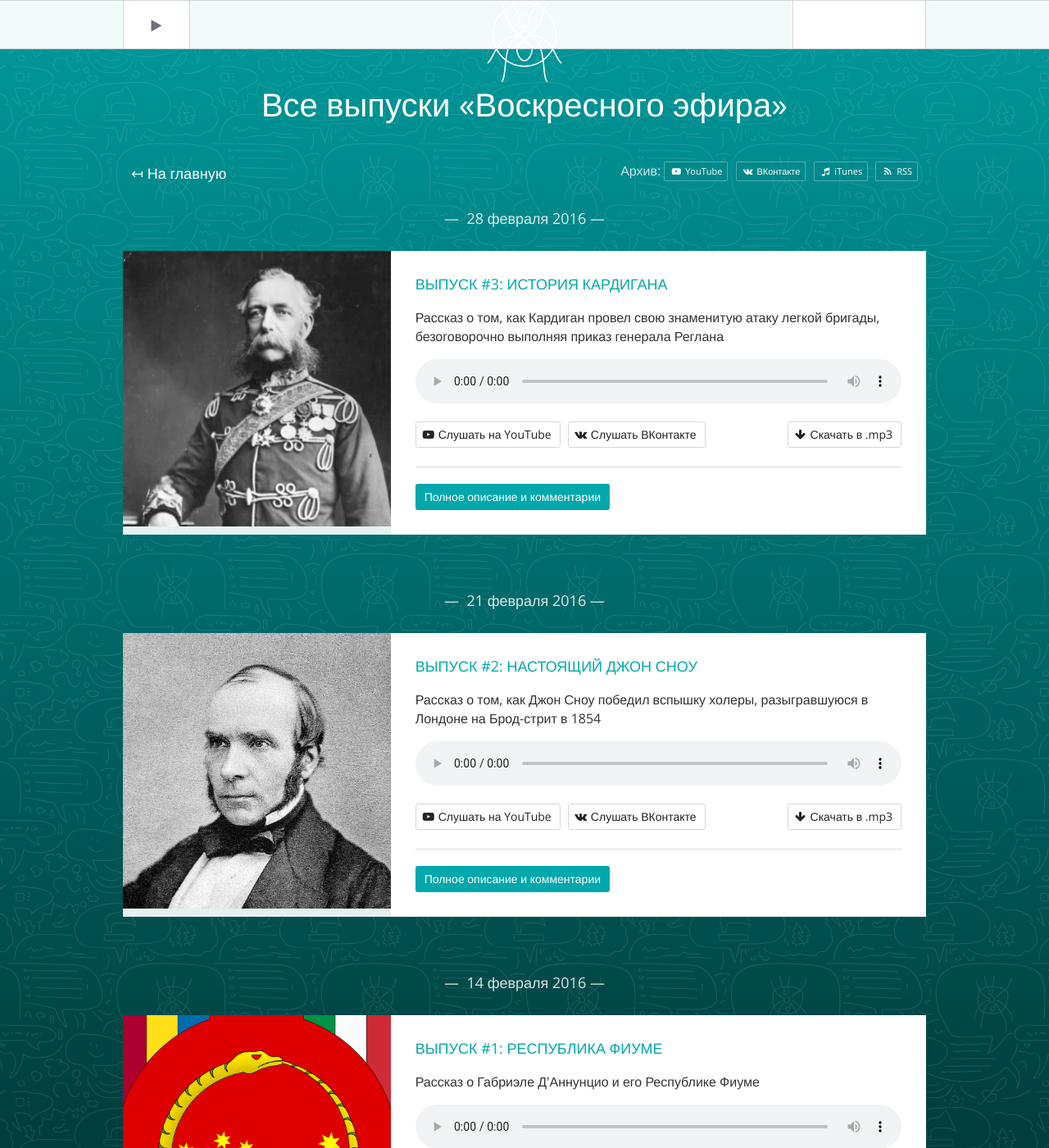
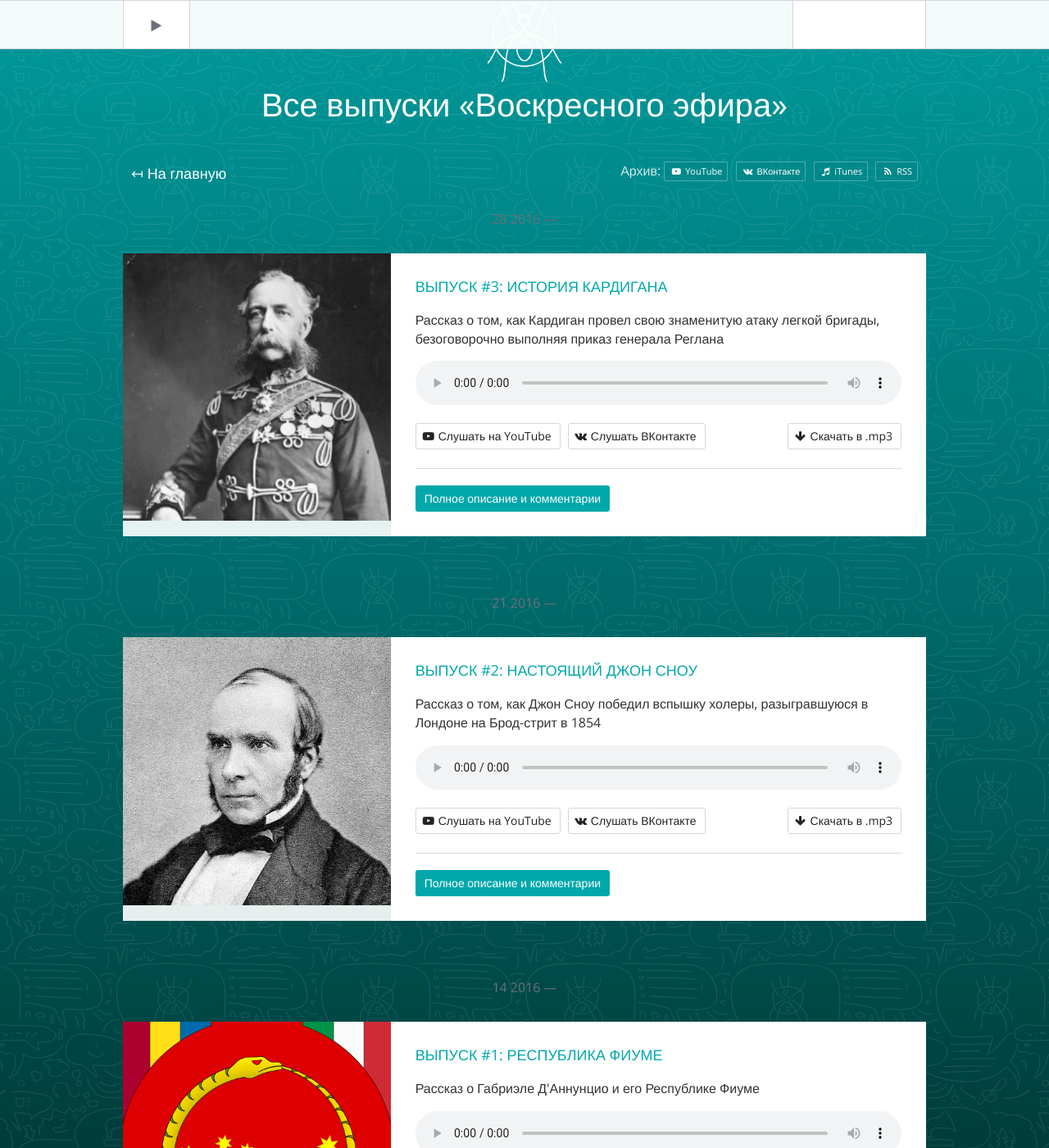
Before and after one commit to tretten/site-moonant, a Jekyll site: the page built from sunday-live.html, in a window 1280 px wide and 1400 px high, scrolled down 226 px. Shown: the whole window at 82% size. Built offline with Jekyll 4.4.1, drawn with Linux system fonts in a browser that asks for light colours; nearby versions of some CDN libraries; a script that is not in the unit is left out.

Commit message:
finalizing

```diff
--- a/_includes/footer-scripts.html
+++ b/_includes/footer-scripts.html
@@ -25,7 +25,7 @@
     var body_element = document.getElementsByTagName('body')[0];
     var selection;
     selection = window.getSelection();
-    var pagelink = " - <a href='"+document.location.href+"'>"+document.location.href+"</a>";
+    var pagelink = " - <a href='"+document.location.href+"'>moon-ant.com</a>";
     var copytext = selection + pagelink;
     var newdiv = document.createElement('div');
     newdiv.style.position='absolute';
--- a/index.html
+++ b/index.html
@@ -1,13 +1,13 @@
 ---
 layout: default
-title: Home
+title: Радио «Лунный муравей»
 ---
 
 <section class="hero is-fullheight" id="section1">
   <div class="hero-content">
     <div class="container">
         <a href="{{ site.baseurl }}/"><img class="is-centered" src="{{ site.baseurl }}/public/img/moonant-icon.svg"/></a>
-        <h1 class="title is-2">Радио Лунный Муравей</h1>
+        <h1 class="title is-2">{{ page.title }}</h1>
         <h2 class="subtitle">Некоммерческая радиостанция космической направленности.</h2>
         <div class="box">
         <div class="columns">
@@ -54,7 +54,7 @@
 <section class="hero is-fullheight" id="section2">
   <div class="hero-content">
     <div class="container">
-      <h1 class="title is-2">Воскресный эфир</h1>
+      <h1 class="title is-2">«Воскресный эфир»</h1>
       <h2 class="subtitle">Каждое воскресенье вас ждет живая беседа, обсуждение последних и предпоследних новостей, мысли вслух, декламации и бормотанье — а также обзор ротации на следующую неделю.</h2>
       {% for post in site.categories.sunday-live limit:1 %}
       <div class="box">
--- a/public/css/moonant.css
+++ b/public/css/moonant.css
@@ -110,7 +110,7 @@
 	background: #028688;
 }
 
-.box:not(:last-child) {
+.box {
 	margin: 40px auto 80px;
 }
 
@@ -146,7 +146,7 @@
 	background: rgba(255,255,255,0.9);
 }
 
-.box .column-left-0 img {
+.box .column-left-0 img.sunday-live {
 	min-height: 336px;
 	width: auto;
 	margin: 0;
@@ -205,10 +205,6 @@
 
 .buttons li {
 	margin: 0;
-}
-
-#section3 {
-	margin-bottom: 50px;
 }
 
 #disqus_thread {
--- a/sunday-live.html
+++ b/sunday-live.html
@@ -1,13 +1,13 @@
 ---
 layout: default
-title: Архив вечерних эфиров
+title:  Все выпуски «Воскресного эфира»
 ---
 
 <section class="hero is-fullheight" id="section1">
   <div class="hero-content">
     <div class="container">
       <a href="{{ site.baseurl }}/"><img class="is-centered" src="{{ site.baseurl }}/public/img/moonant-icon.svg"/></a>
-      <h1 class="title is-2">Все выпуски «Воскресного эфира»</h1>
+      <h1 class="title is-2">{{ page.title }}</h1>
       <div class="columns navbar">
           <div class="column is-4 is-left">
               <h2 class="subtitle">&#8612; <a href="{{ site.baseurl }}/">На главную</a></h2>
@@ -17,7 +17,7 @@
           </div>
       </div>
 
-      {% for post in site.categories.sunday-live %}
+      {% for post in site.categories.sunday-live %
       <h5 class="subtitle is-5">—
           {% assign m = post.date | date: "%-m" %}
           {{ post.date | date: "%-d" }}
@@ -28,7 +28,7 @@
             <div class="columns">
                 <div class="column is-right is-4 column-left-0 is-hidden-touch">
                     {% if post.image %}
-                    <a href="{{ site.baseurl }}{{ post.url }}"><img class="image sunday-live is-square" src="{{ site.baseurl }}/public/sunday-live/{{ post.image }}" alt="Воскресный эфир - Выпуск {{ post.number }}"></a>
+                    <a href="{{ site.baseurl }}{{ post.url }}"><img class="image is-square" src="{{ site.baseurl }}/public/sunday-live/{{ post.image }}" alt="Воскресный эфир - Выпуск {{ post.number }}"></a>
                     {% endif %}
                 </div>
                 <div class="column is-left content column-right">
```
Also changed, not shown: 3 other files.
